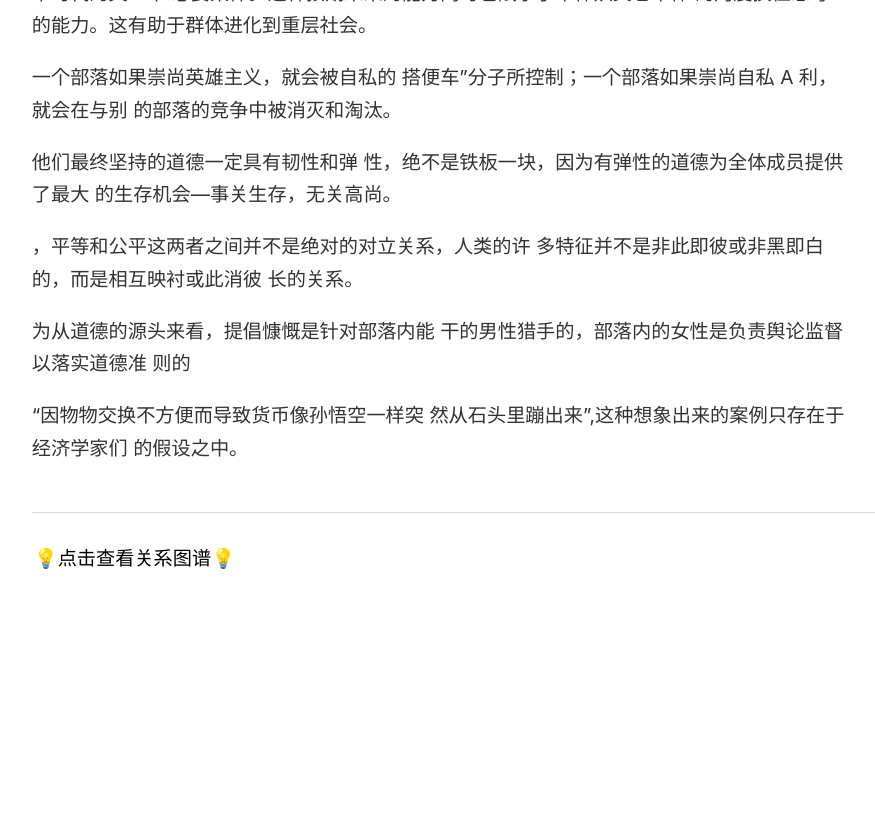
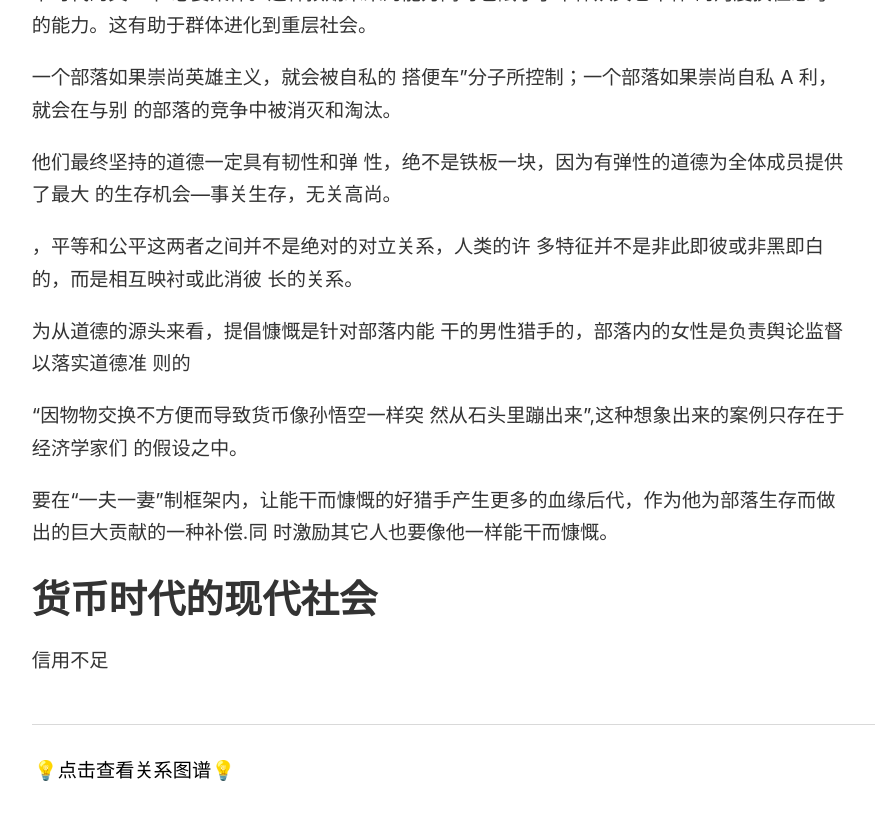
Before and after one commit to wingowen/digital-garden-jekyll, a Jekyll site: the page built from _notes/金融哲学三部曲：货币起源.md, in a window 1280 px wide and 900 px high, scrolled down 2041 px. Shown: the top 820 px of the window, without its empty margins (45-920 px from the left). Built offline with Jekyll 4.4.1, drawn with Linux system fonts in a browser that asks for light colours; before the commit the page ends 2729 px from its top, so only the background shows below that.

Commit message:
vault backup: 2024-09-27 11:45:34

```diff
--- a/_notes/金融哲学三部曲：货币起源.md
+++ b/_notes/金融哲学三部曲：货币起源.md
@@ -55,3 +55,9 @@
 为从道德的源头来看，提倡慷慨是针对部落内能 干的男性猎手的，部落内的女性是负责舆论监督以落实道德准 则的
 
 “因物物交换不方便而导致货币像孙悟空一样突 然从石头里蹦出来”,这种想象出来的案例只存在于经济学家们 的假设之中。
+
+要在“一夫一妻”制框架内，让能干而慷慨的好猎手产生更多的血缘后代，作为他为部落生存而做出的巨大贡献的一种补偿.同 时激励其它人也要像他一样能干而慷慨。
+
+# 货币时代的现代社会
+
+信用不足
```
